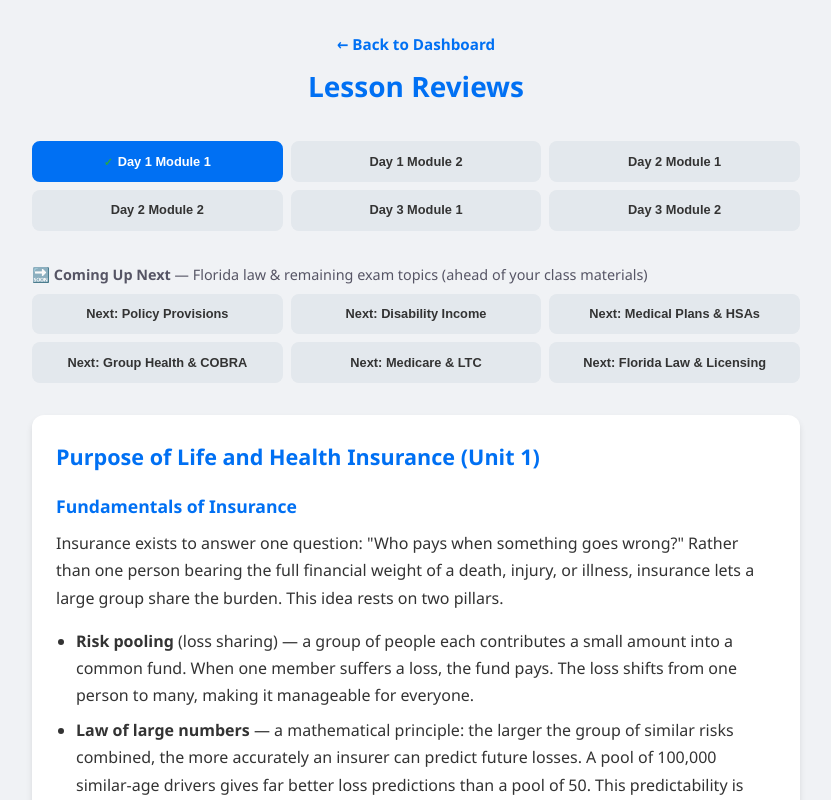
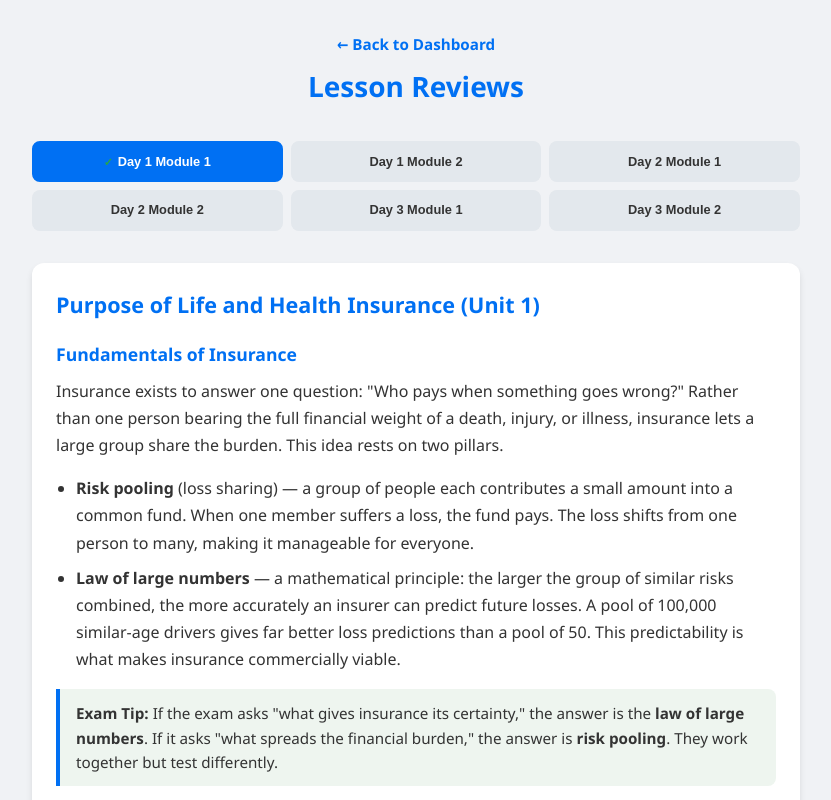
Before and after one commit to randallawhitlock/fl-2-40-health-study-2026, a Next.js app: page /lessons in a window 1280 px wide. Shown: the top 800 px of the page, without its empty margins (224-1055 px from the left). Built offline with nearby package versions, Linux system fonts and the light colour scheme.

Commit message:
hid next up lessons

```diff
--- a/src/app/lessons/page.tsx
+++ b/src/app/lessons/page.tsx
@@ -9,7 +9,10 @@ import { LessonContent } from './components/LessonContent';
 import type { Lesson } from './types';
 import s from './lessons.module.css';
 
-const lessons = lessonsData as Lesson[];
+const allLessons = lessonsData as Lesson[];
+
+// Only show Day 1–3 lessons; hide upcoming/preview content
+const lessons = allLessons.filter(l => l.category !== 'Coming Up Next');
 
 export default function LessonsPage() {
   const { data, updatePreferences, markLessonRead } = useStudyStorage();
@@ -47,7 +50,6 @@ export default function LessonsPage() {
         selected={selectedModule}
         onSelect={handleModuleSelect}
         lessonsRead={data.lessonsRead}
-        upcoming={lessons.filter(l => l.category === 'Coming Up Next').map(l => l.module)}
       />
 
       {currentLesson ? (
```
Also changed, not shown: src/app/page.tsx (+5 -2 lines).
